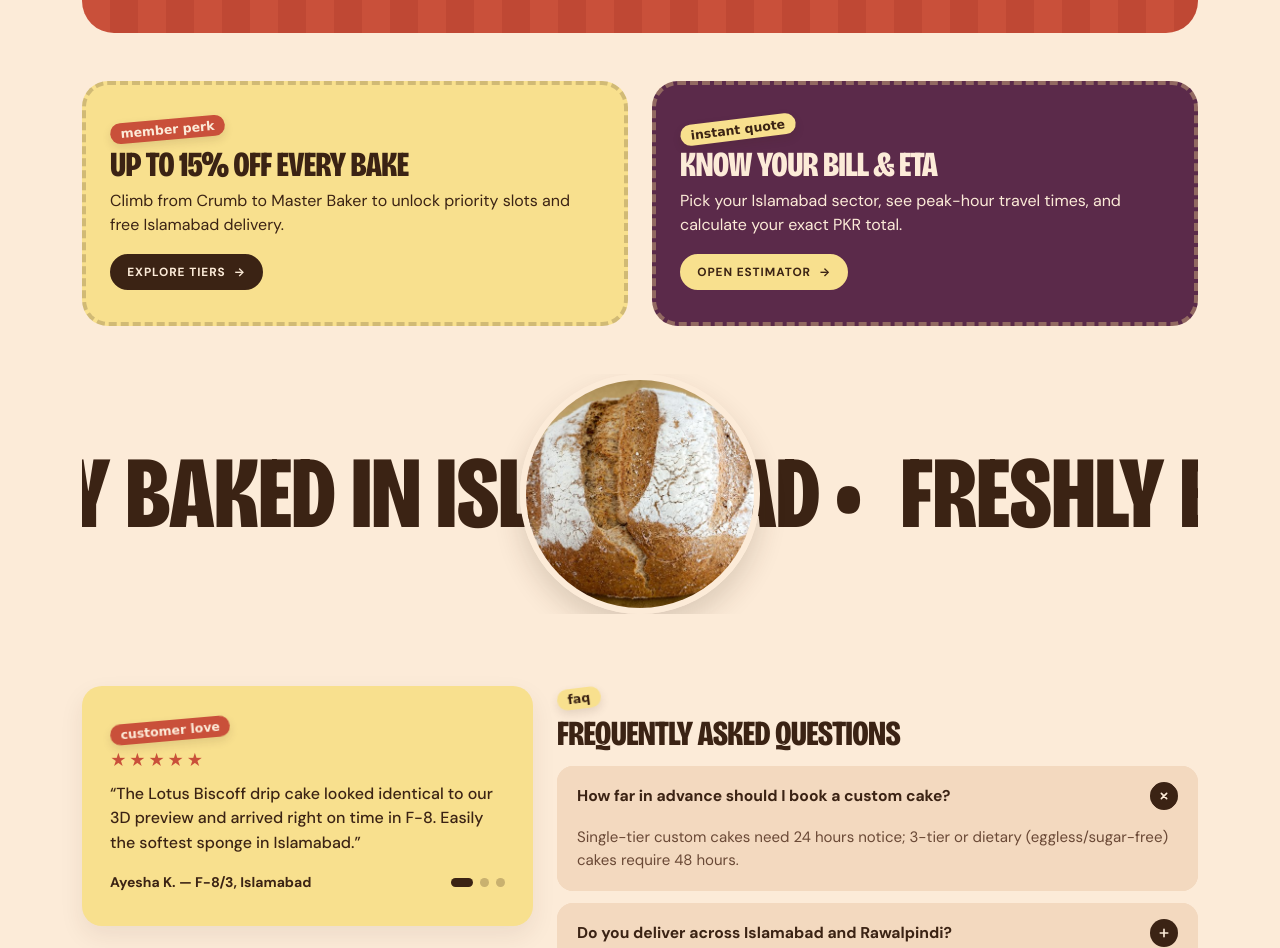
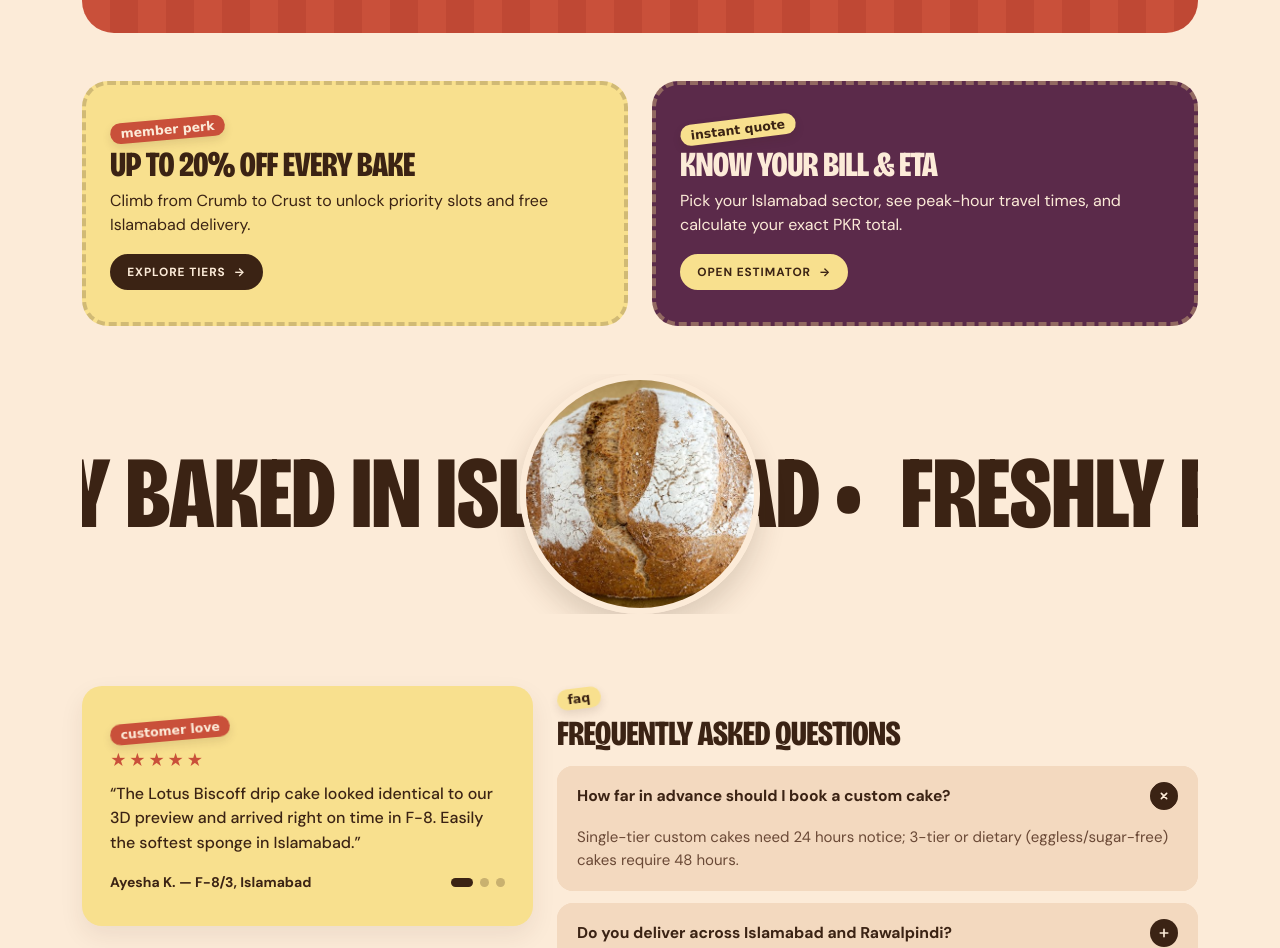
Before and after one commit to fahad3224-debug/E_Group8_Butter-and-Crumb, a plain HTML site: page index.html in a window 1280 px wide. Shown: the part 3105-4053 px from the top of the page. Drawn offline with nearby package versions, Linux system fonts and the light colour scheme; a web font is replaced by a local one.

Commit message:
style: match cake studio promo copy to the reward tiers

```diff
--- a/index.html
+++ b/index.html
@@ -193,8 +193,8 @@
         <div class="promo-card promo-card--butter h-100 d-flex flex-column justify-content-between">
           <div>
             <span class="sticker sticker--terracotta sticker--sm mb-2">member perk</span>
-            <h3 class="display-headline display-headline--sub mb-2">Up to 15% Off Every Bake</h3>
-            <p class="mb-3">Climb from Crumb to Master Baker to unlock priority slots and free Islamabad delivery.</p>
+            <h3 class="display-headline display-headline--sub mb-2">Up to 20% Off Every Bake</h3>
+            <p class="mb-3">Climb from Crumb to Crust to unlock priority slots and free Islamabad delivery.</p>
           </div>
           <div>
             <a href="rewards.html" class="pill-btn pill-btn--sm">
```
